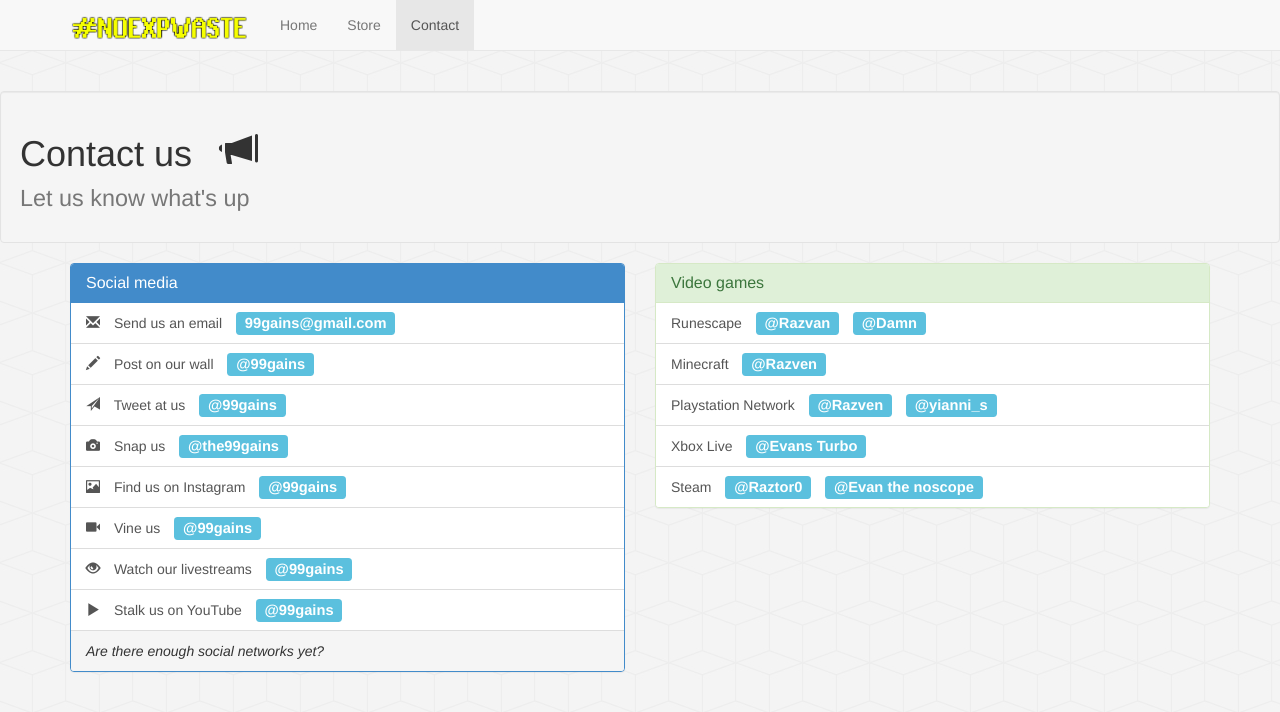
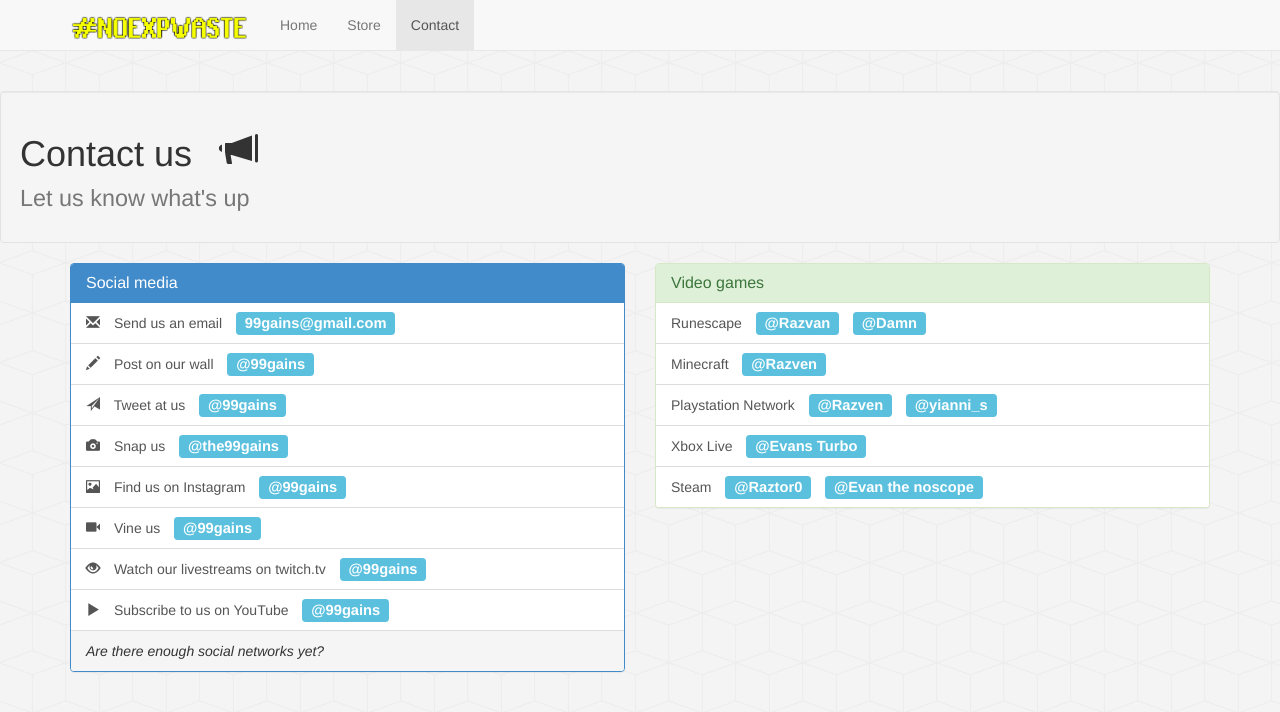
Before and after one commit to noexpwaste/noexpwaste.github.io, a plain HTML site: page contact/index.html in a window 1280 px wide. Drawn offline with nearby package versions, Linux system fonts and the light colour scheme.

Commit message:
Changed contact us text

```diff
--- a/contact/index.html
+++ b/contact/index.html
@@ -126,13 +126,13 @@
 						</a>
 						<a href="http://www.twitch.tv/99gains" class="list-group-item">
 							<i class="glyphicon glyphicon-eye-open"></i>
-							Watch our livestreams
+							Watch our livestreams on twitch.tv
 							<span class="username label label-info">@99gains</span>
 						</a>
 						</a>
 						<a href="http://www.youtube.com/99gains" class="list-group-item">
 							<i class="glyphicon glyphicon-play"></i>
-							Stalk us on YouTube
+							Subscribe to us on YouTube
 							<span class="username label label-info">@99gains</span>
 						</a>
 					</div>
```
